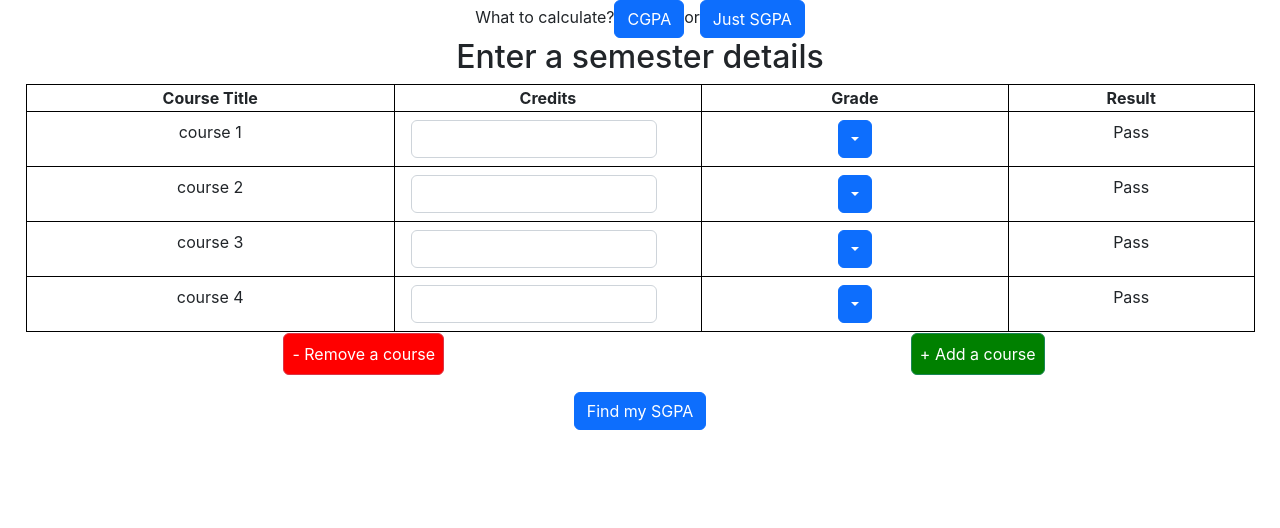
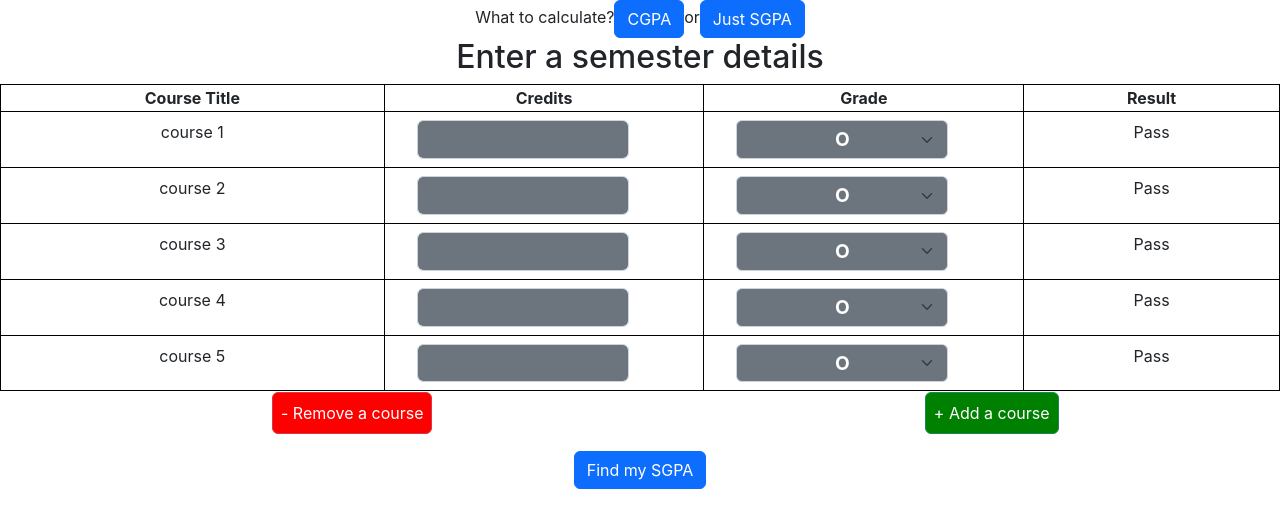
Before and after one commit to rba1aji/cgpa-calculator-webapp, a React (Create React App) app in the folder client/: page / in a window 1280 px wide. Both pictures are taken after a click on the button "Just SGPA". Shown: the top 528 px of the page. Built offline with nearby package versions, Linux system fonts and the light colour scheme.

Commit message:
select fixed

```diff
--- a/client/src/App.js
+++ b/client/src/App.js
@@ -13,10 +13,10 @@ function App() {
       <Button onClick={() => setType("sgpa")}>Just SGPA</Button>
 
       {
-        type == "sgpa" ? <SGPA /> : <></>
+        type === "sgpa" ? <SGPA /> : <></>
       }
       {
-        type == "cgpa" ? <div></div> : <></>
+        type === "cgpa" ? <div></div> : <></>
       }
 
     </div>
--- a/client/src/components/SGPA.js
+++ b/client/src/components/SGPA.js
@@ -1,85 +1,21 @@
-import React, { useEffect, useState } from "react";
+import React, { useState } from "react";
 import { Form } from "react-bootstrap";
-import { Table } from "react-bootstrap";
-import { Button, DropdownButton, ButtonGroup, Dropdown } from "react-bootstrap";
+import { Table, Button } from "react-bootstrap";
+// import { DropdownButton, ButtonGroup, Dropdown } from "react-bootstrap";
 
 const passOrFail = () => {
     return "Pass";
 }
 
-const SelectedGrade = (props) => {
-    return props.arr[props.index];
-}
 
 export default function SGPA() {
-    const [noOfCourses, setNoOfCourses] = useState(4);
+    const [noOfCourses, setNoOfCourses] = useState([0, 1, 2, 3, 4]);
     const [selectedGrade, setSelectedGrade] = useState([]);
-    const [courseRows, setCourseRows] = useState([]);
+    // const [courseRows, setCourseRows] = useState([]);
     const gradesAsAlphabet = [
         'O', 'A+', 'A', 'B+', 'B', 'RA', 'W', 'AB', 'I'
     ];
 
-    useEffect(() => {
-        console.log(selectedGrade);
-    }, [selectedGrade])
-
-    useEffect(() => {
-        if (courseRows.length >= noOfCourses) {
-            courseRows.pop();
-            courseRows.pop();
-            selectedGrade.pop();
-        }
-        for (var i = courseRows.length; i < noOfCourses; i++) {
-            console.log('running for',courseRows)
-
-            setCourseRows((old) => {
-                // const [val, setVal] = useState('select');
-                // var val = selectedGrade;
-                return [...old,
-                <tr>
-                    <td style={{ width: '30%' }}>course {old.length + 1}</td>
-                    <td style={{ width: '25%' }}>
-                        <Form.Control required className='text-center mx-2' style={{ width: '85%' }} type="number" min='0'>
-                        </Form.Control>
-                    </td>
-                    <td style={{ width: '25%' }}><Dropdown><Dropdown.Toggle
-                        // title={selectedGrade[old.length] ? selectedGrade[old.length] : 'select'}
-                        // title={val}
-                        // as={ButtonGroup}
-                        id="dropdown-basic"
-                        // onSelect={(e) => {
-                        //     console.log("selected")
-                        // }}
-                        onSelect={
-                            () => {
-                                // setVal('aas');
-                                console.log('change')
-                            }}
-                    >
-                        {/* <SelectedGrade arr={selectedGrade} index={old.length}/> */}
-                        {selectedGrade[old.length]}
-
-                    </Dropdown.Toggle>
-                        <Dropdown.Menu>
-                            {
-                                gradesAsAlphabet.map((item, index) => {
-                                    return <Dropdown.Item onClick={() => {
-                                        let t = selectedGrade;
-                                        t[old.length] = item;
-                                        setSelectedGrade(t)
-                                        console.log(selectedGrade)
-                                    }}>
-                                        {item}
-                                    </Dropdown.Item>
-                                })
-                            }
-                        </Dropdown.Menu>
-                    </Dropdown></td>
-                    <td style={{ width: '30%' }}>{passOrFail()}</td>
-                </tr>];
-            })
-        }
-    }, [noOfCourses, selectedGrade])
 
     return (
         <>
@@ -92,27 +28,75 @@ export default function SGPA() {
                         <th>Grade</th>
                         <th>Result</th>
                     </thead>
+
                     <tbody>
-                        {
-                            courseRows.map((item, index) => {
-                                return item;
-                            })
+                        {noOfCourses.map((item, index) => {
+                            return <tr>
+                                <td style={{ width: '30%' }}>course {index + 1}</td>
+                                <td style={{ width: '25%' }}>
+                                    <Form.Control required
+                                        className='text-center mx-4 bg-secondary p-1'
+                                        style={{ width: '70%', color: 'white', fontSize: '120%', fontWeight: 'bolder' }}
+                                        type="number" min='0'>
+                                    </Form.Control>
+                                </td>
+                                <td style={{ width: '25%' }}>
+                                    <Form.Select
+                                        style={{ width: '70%', color: 'white', fontSize: '120%', fontWeight: 'bolder' }}
+                                        className='text-center mx-4 bg-secondary p-1'
+                                        onSelect={
+                                            () => {
+                                                console.log(selectedGrade);
+                                                console.log('selected')
+                                            }}
+                                    >
+                                        {selectedGrade.map((grade, ind) => {
+                                            return grade;
+                                        })}
+                                        {
+                                            gradesAsAlphabet.map((item, ind) => {
+                                                return <option
+                                                    onClick={() => {
+                                                        let t = selectedGrade;
+                                                        t[index] = item;
+                                                        setSelectedGrade(t)
+                                                        console.log(selectedGrade)
+                                                    }}>
+                                                    {item}
+                                                </option>
+                                            })
+                                        }
+                                    </Form.Select></td>
+                                <td style={{ width: '30%' }}>{passOrFail()}</td>
+                            </tr>
+                        }, [selectedGrade])
                         }
                     </tbody>
-                    <tfoot >
+
+                    <tr >
                         <td colSpan={2} style={{ border: 'none' }}>
-                            <Button onClick={() => setNoOfCourses((old) => old - 1)}
-                                variant="danger" style={{ backgroundColor: "red" }}>
+                            <Button
+                                onClick={() => {
+                                    var t = noOfCourses;
+                                    t.pop();
+                                    t.pop()
+                                    setNoOfCourses((old) => [...old, old.length]);
+                                }}
+                                variant="danger" style={{ backgroundColor: "red" }}
+                            >
                                 - Remove a course
                             </Button>
                         </td>
                         <td colSpan={2} style={{ border: 'none' }}>
-                            <Button onClick={() => setNoOfCourses((old) => old + 1)}
-                                variant="success" style={{ backgroundColor: "green" }}>
+                            <Button
+                                onClick={() => setNoOfCourses((old) => [...old, old.length])}
+                                variant="success" style={{ backgroundColor: "green" }}
+                            >
                                 + Add a course
                             </Button>
                         </td>
-                    </tfoot>
+                    </tr>
+
                 </Table>
                 <Button type="submit">Find my SGPA</Button>
             </Form>
```
Also changed, not shown: 1 other file (tests, documents, lock files or other folders).
